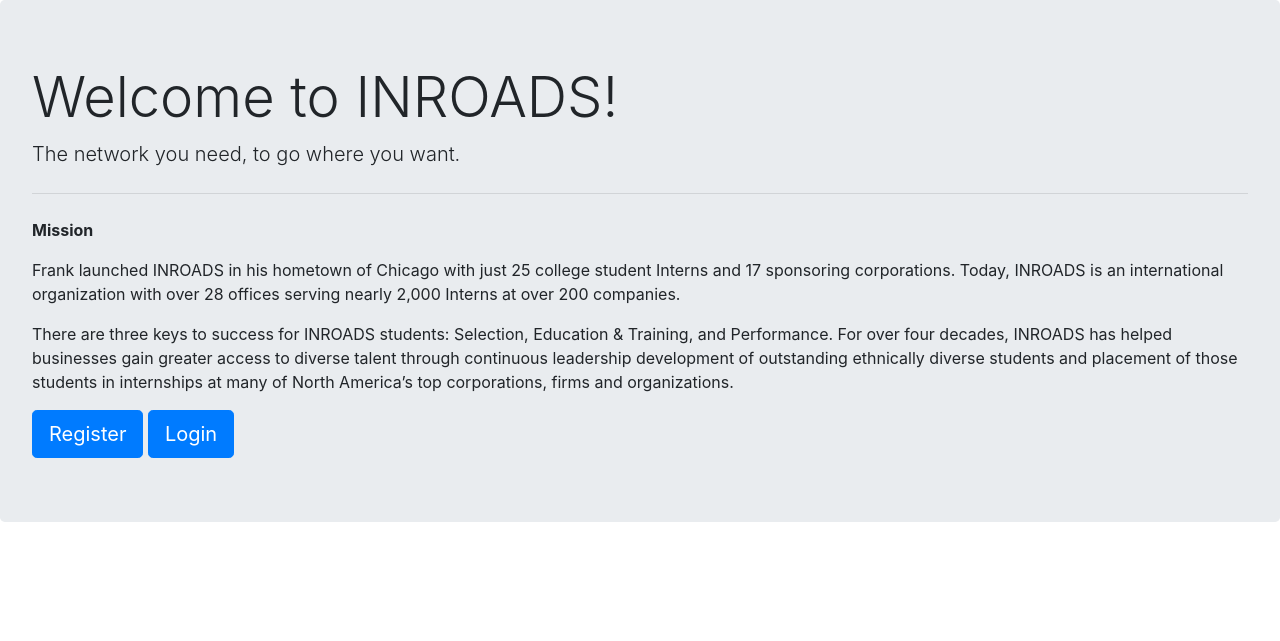
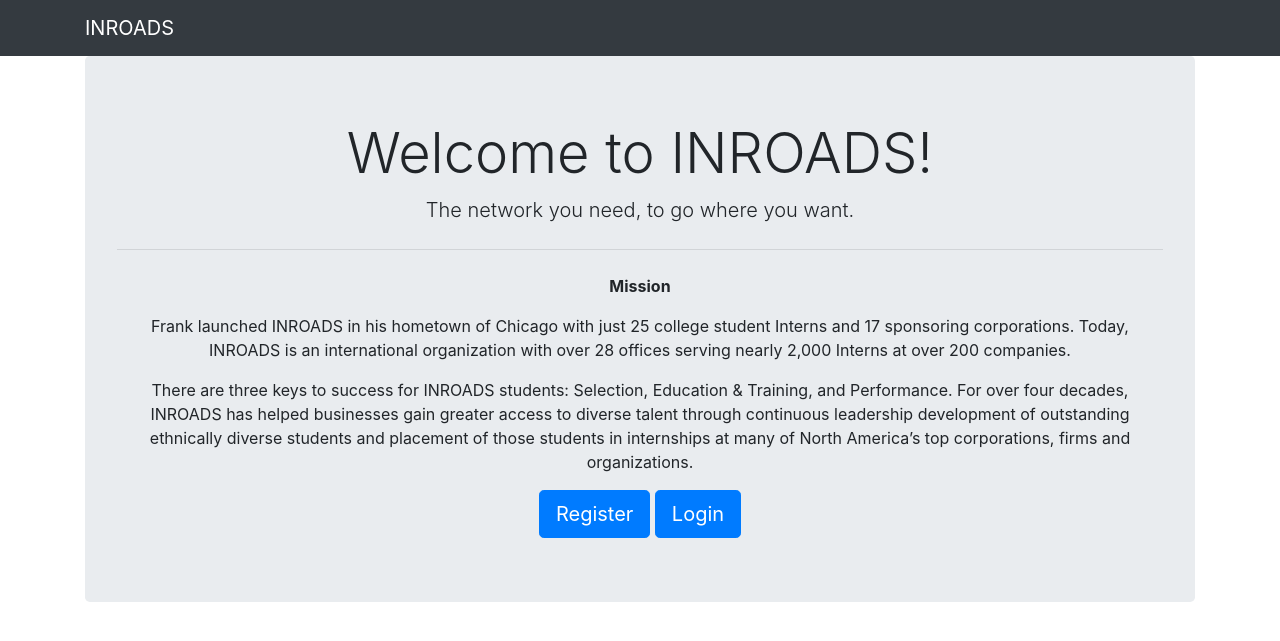
Before and after one commit to Columbus19/team-4, a Flask app: page / in a window 1280 px wide. Shown: the top 641 px of the page. Run offline with Flask 2, Linux system fonts and the light colour scheme; some libraries are stand-ins or nearby versions.

Commit message:
wokring copy

```diff
--- a/app.py
+++ b/app.py
@@ -1,5 +1,6 @@
 import os
-from flask import Flask, render_template, request, url_for, flash, redirect
+import sqlite3
+from flask import Flask, render_template, request, url_for, flash, redirect, g
 from flask_wtf import FlaskForm
 from wtforms import BooleanField, PasswordField, StringField, SubmitField, IntegerField
 from wtforms.validators import Email, EqualTo, DataRequired, Length, ValidationError
@@ -42,6 +43,20 @@
 app = Flask(__name__)
 SECRET_KEY = os.urandom(32)
 app.config['SECRET_KEY'] = SECRET_KEY
+
+DATABASE = 'db.sqlite3'
+
+def get_db():
+    db = getattr(g, '_database', None)
+    if db is None:
+        db = g._database = sqlite3.connect(DATABASE)
+    return db
+
+@app.teardown_appcontext
+def close_connection(exception):
+    db = getattr(g, '_database', None)
+    if db is not None:
+        db.close()
 
 
 @app.route('/')
--- a/static/js/chat_script.js
+++ b/static/js/chat_script.js
@@ -103,7 +103,7 @@
 
   render() {
 
-    var link = React.createElement('a', {href: 'http://127.0.0.1:5000/accepted'}, "Back")
+    var link = React.createElement('a', {href: '../..templates/profileaccepted.html'}, "Back")
 
     return (
       React.createElement("div", { id: "app-container" },
@@ -147,7 +147,7 @@
     return (
       React.createElement("div", { className: "bot-message-container" },
       React.createElement("div", { className: "img-avatar-container" },
-      React.createElement("img", { className: "bot-avatar", src: "/chatbot.jpg", alt: "bot" })),
+      React.createElement("img", { className: "bot-avatar", src: "https://cdn.dribbble.com/users/279657/screenshots/2701628/chatbot.png", alt: "bot" })),
 
 
       React.createElement("div", { className: "chat-bubble bot", ref: "chatBubble" }, this.props.message ? this.props.message : '...')));
--- a/templates/index.html
+++ b/templates/index.html
@@ -2,6 +2,23 @@
 {% block content %}
 
 
+<!-- Navigation -->
+  <nav class="navbar navbar-expand-lg navbar-dark bg-dark static-top">
+    <div class="container">
+      <a class="navbar-brand" href="#">INROADS</a>
+      <button class="navbar-toggler" type="button" data-toggle="collapse" data-target="#navbarResponsive" aria-controls="navbarResponsive" aria-expanded="false" aria-label="Toggle navigation">
+        <span class="navbar-toggler-icon"></span>
+      </button>
+      <div class="collapse navbar-collapse" id="navbarResponsive">
+      </div>
+    </div>
+  </nav>
+
+  <!-- Page Content -->
+  <div class="container">
+    <div class="row">
+      <div class="col-lg-12 text-center">
+        <ul class="list-unstyled">
           <div class="jumbotron">
 			  <h1 class="display-4">Welcome to INROADS!</h1>
 			  <p class="lead">The network you need, to go where you want.</p>
@@ -15,5 +32,9 @@
 			  <a class="btn btn-primary btn-lg" href={{ url_for('register') }} role="button">Register</a>
 			  <a class="btn btn-primary btn-lg" href={{ url_for('login') }} role="button">Login</a>
 			</div>
+        </ul>
+      </div>
+    </div>
+  </div>
 
 {% endblock %}
```
Lines whose indentation alone changed are shown as unchanged.
